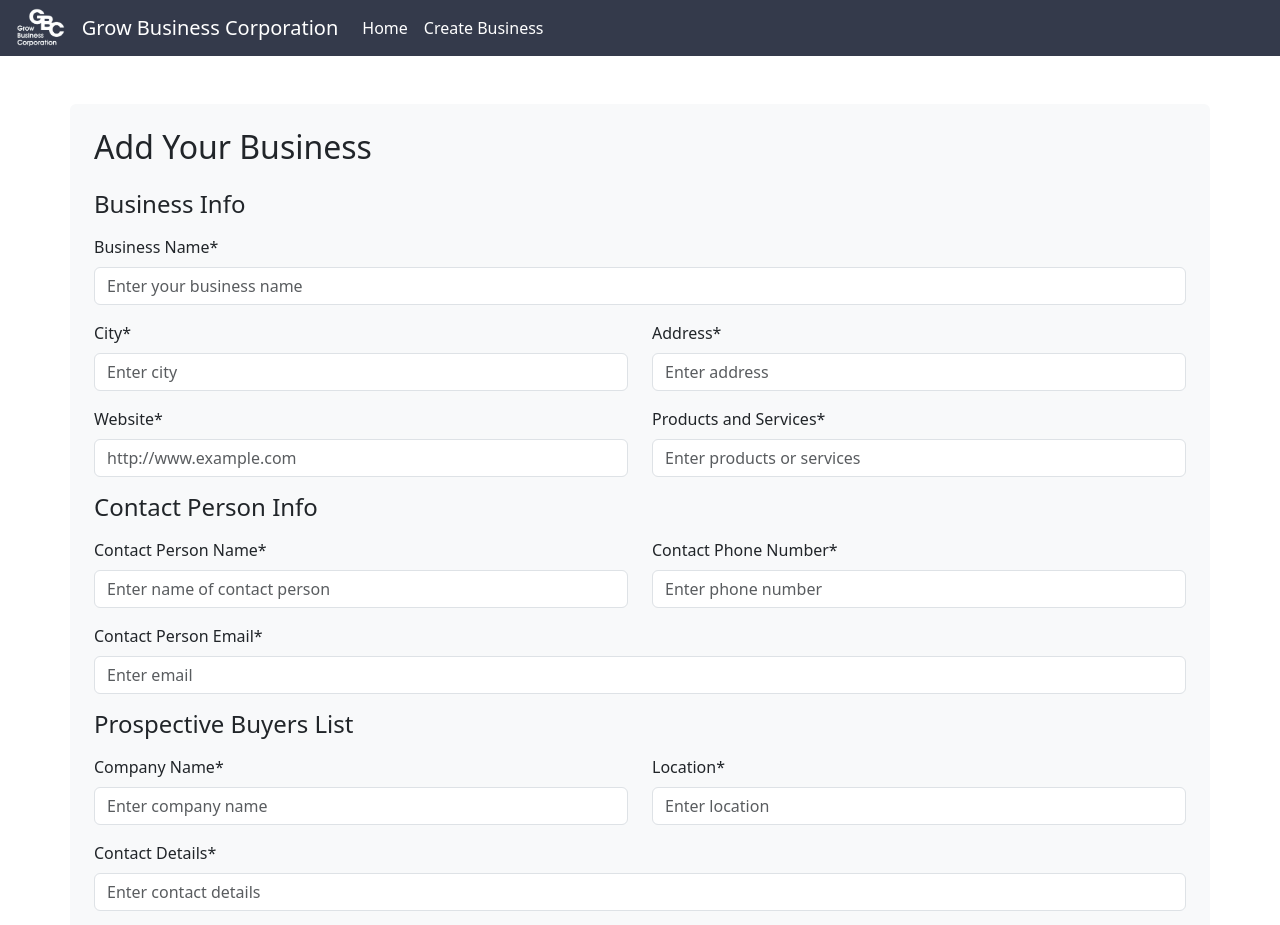
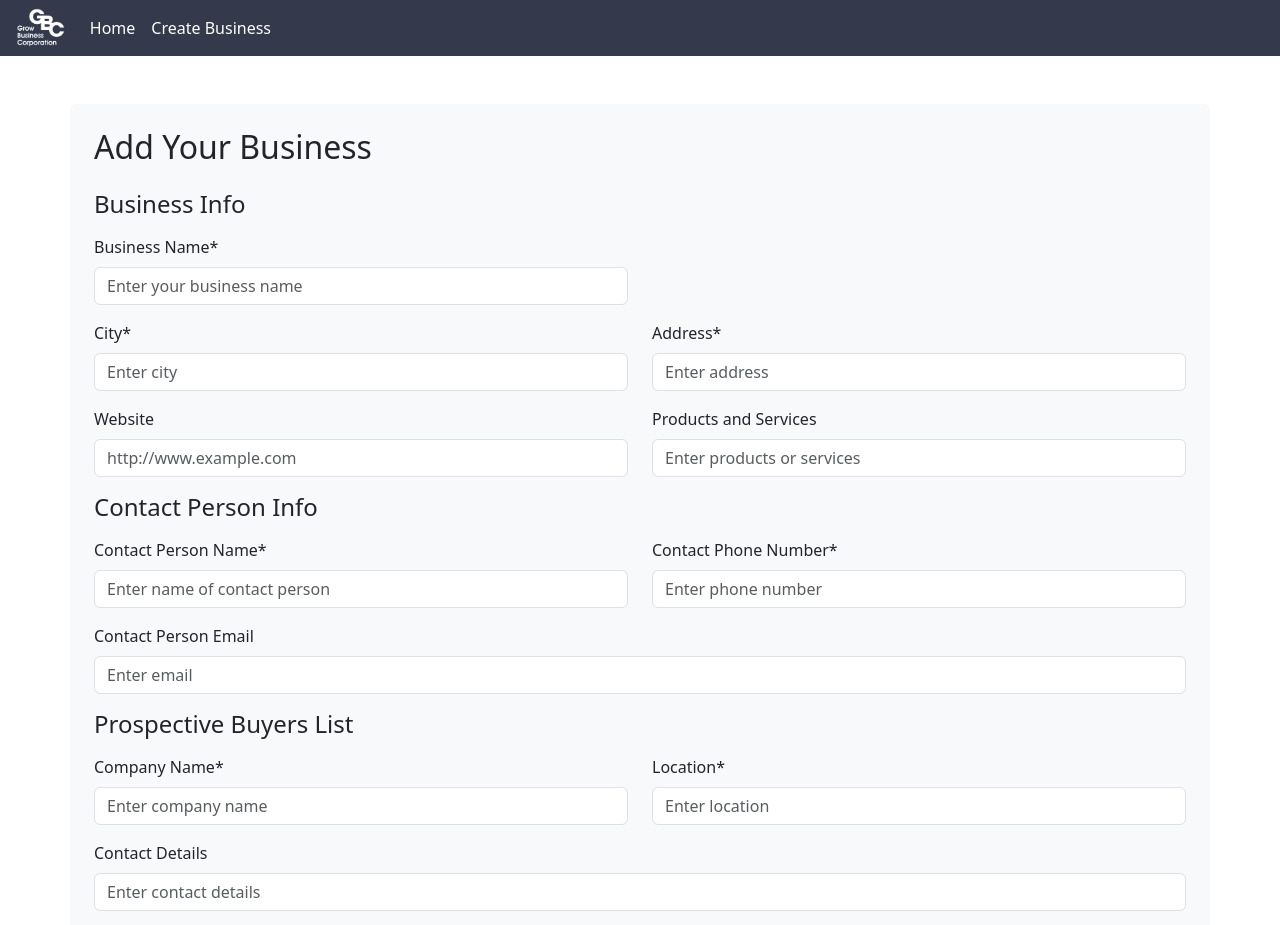
Before and after one commit to sevencrore/gbc-frontend-new, a React (Create React App) app: page /create-business in a window 1280 px wide. Shown: the top 925 px of the page. Built offline with nearby package versions, Linux system fonts and the light colour scheme.

Commit message:
updated the create the business form

```diff
--- a/src/App.js
+++ b/src/App.js
@@ -25,13 +25,13 @@ const App = () => {
           <Container fluid>
           <img class=" img-logo" src="/logo.png " alt="Grow Business Corporation"></img>
 
-            <Navbar.Brand
+            {/* <Navbar.Brand
               as={Link}
               to="/home"
               className='nav-link'
             >
               Grow Business Corporation
-            </Navbar.Brand>
+            </Navbar.Brand> */}
             <Navbar.Toggle aria-controls="navbarScroll"  />
             <Navbar.Collapse id="navbarScroll">
               <Nav
--- a/src/CreateBusinessForm.js
+++ b/src/CreateBusinessForm.js
@@ -1,14 +1,7 @@
 import React, { useState } from 'react';
 import axios from 'axios';
 import { useNavigate } from 'react-router-dom';
-import {
-  Button,
-  Container,
-  Form,
-  Row,
-  Col,
-  Table,
-} from 'react-bootstrap';
+import { Button, Container, Form, Row, Col, Table } from 'react-bootstrap';
 import 'bootstrap/dist/css/bootstrap.min.css';
 import 'animate.css';
 
@@ -73,7 +66,7 @@ const CreateBusinessForm = () => {
       <Form onSubmit={handleSubmit}>
         <h4 className="mb-3">Business Info</h4>
         <Row className="mb-3">
-          <Form.Group as={Col} controlId="businessName">
+          <Form.Group as={Col} xs={12} md={6} controlId="businessName">
             <Form.Label>Business Name*</Form.Label>
             <Form.Control
               type="text"
@@ -85,7 +78,7 @@ const CreateBusinessForm = () => {
           </Form.Group>
         </Row>
         <Row className="mb-3">
-          <Form.Group as={Col} controlId="city">
+          <Form.Group as={Col} xs={12} md={6} controlId="city">
             <Form.Label>City*</Form.Label>
             <Form.Control
               type="text"
@@ -95,7 +88,7 @@ const CreateBusinessForm = () => {
               required
             />
           </Form.Group>
-          <Form.Group as={Col} controlId="address">
+          <Form.Group as={Col} xs={12} md={6} controlId="address">
             <Form.Label>Address*</Form.Label>
             <Form.Control
               type="text"
@@ -107,8 +100,8 @@ const CreateBusinessForm = () => {
           </Form.Group>
         </Row>
         <Row className="mb-3">
-          <Form.Group as={Col} controlId="website">
-            <Form.Label>Website*</Form.Label>
+          <Form.Group as={Col} xs={12} md={6} controlId="website">
+            <Form.Label>Website</Form.Label>
             <Form.Control
               type="text"
               placeholder="http://www.example.com"
@@ -116,8 +109,8 @@ const CreateBusinessForm = () => {
               onChange={(e) => setWebsite(e.target.value)}
             />
           </Form.Group>
-          <Form.Group as={Col} controlId="keywords">
-            <Form.Label>Products and Services*</Form.Label>
+          <Form.Group as={Col} xs={12} md={6} controlId="keywords">
+            <Form.Label>Products and Services</Form.Label>
             <Form.Control
               type="text"
               placeholder="Enter products or services"
@@ -130,7 +123,7 @@ const CreateBusinessForm = () => {
 
         <h4 className="mb-3">Contact Person Info</h4>
         <Row className="mb-3">
-          <Form.Group as={Col} controlId="contactPersonName">
+          <Form.Group as={Col} xs={12} md={6} controlId="contactPersonName">
             <Form.Label>Contact Person Name*</Form.Label>
             <Form.Control
               type="text"
@@ -140,7 +133,7 @@ const CreateBusinessForm = () => {
               required
             />
           </Form.Group>
-          <Form.Group as={Col} controlId="contactPhoneNumber">
+          <Form.Group as={Col} xs={12} md={6} controlId="contactPhoneNumber">
             <Form.Label>Contact Phone Number*</Form.Label>
             <Form.Control
               type="text"
@@ -152,21 +145,20 @@ const CreateBusinessForm = () => {
           </Form.Group>
         </Row>
         <Row className="mb-3">
-          <Form.Group as={Col} controlId="contactPersonEmail">
-            <Form.Label>Contact Person Email*</Form.Label>
+          <Form.Group as={Col} xs={12} controlId="contactPersonEmail">
+            <Form.Label>Contact Person Email</Form.Label>
             <Form.Control
               type="email"
               placeholder="Enter email"
               value={contactPersonEmail}
               onChange={(e) => setContactPersonEmail(e.target.value)}
-              required
             />
           </Form.Group>
         </Row>
 
         <h4 className="mb-3">Prospective Buyers List</h4>
         <Row className="mb-3">
-          <Form.Group as={Col} controlId="companyName">
+          <Form.Group as={Col} xs={12} md={6} controlId="companyName">
             <Form.Label>Company Name*</Form.Label>
             <Form.Control
               type="text"
@@ -175,7 +167,7 @@ const CreateBusinessForm = () => {
               onChange={(e) => setCompanyName(e.target.value)}
             />
           </Form.Group>
-          <Form.Group as={Col} controlId="location">
+          <Form.Group as={Col} xs={12} md={6} controlId="location">
             <Form.Label>Location*</Form.Label>
             <Form.Control
               type="text"
@@ -186,8 +178,8 @@ const CreateBusinessForm = () => {
           </Form.Group>
         </Row>
         <Row className="mb-3">
-          <Form.Group as={Col} controlId="contactDetails">
-            <Form.Label>Contact Details*</Form.Label>
+          <Form.Group as={Col} xs={12} controlId="contactDetails">
+            <Form.Label>Contact Details</Form.Label>
             <Form.Control
               type="text"
               placeholder="Enter contact details"
```
